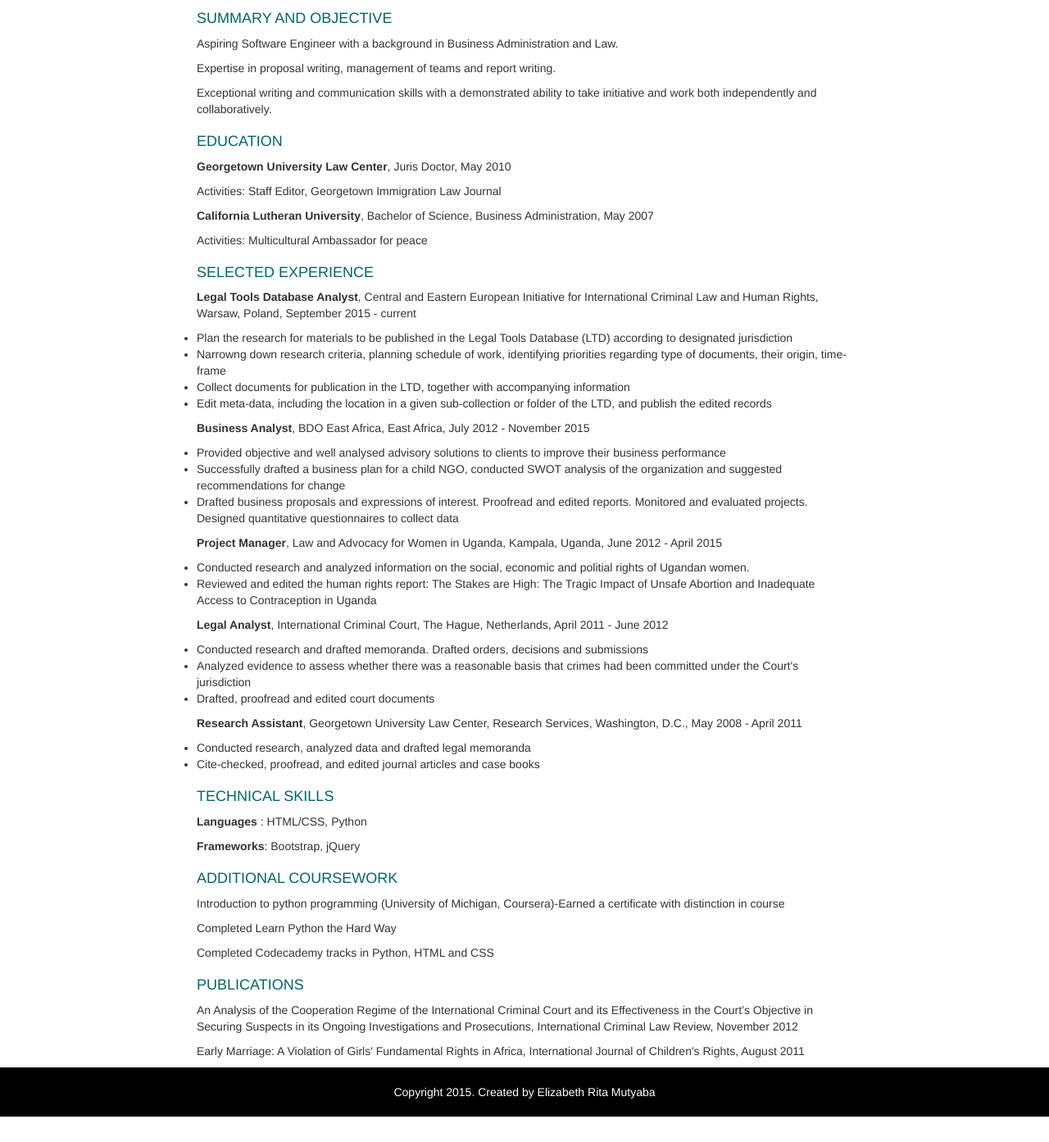
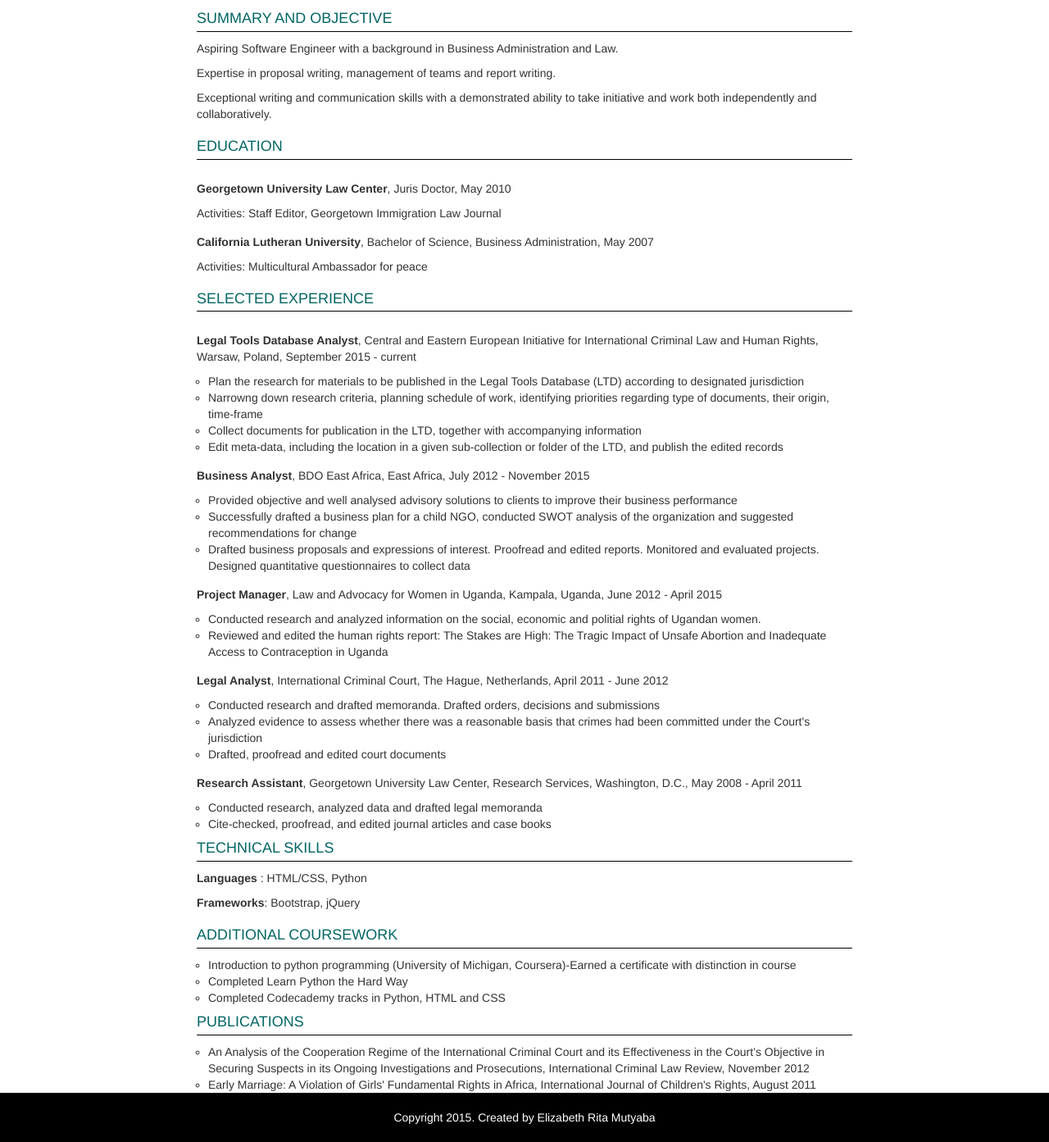
Before and after one commit to lizette112162/resume, a plain HTML site: page templates/resume.html in a window 1280 px wide. Shown: the part 90-1483 px from the top of the page at 82% size. Before the commit the page ends 1452 px from the top, so only its background shows below. Drawn offline with nearby package versions, Linux system fonts and the light colour scheme; files that its build step writes are made by us from their sources.

Commit message:
Renamed Portfolio-style css, style.css, index.html. Added Flask.

```diff
--- a/style-resume.css
+++ b/static/style-resume.css
@@ -32,7 +32,7 @@ body {
 }
 
 ol, ul {
-  /*list-style: none;*/
+  list-style: none;
 }
 blockquote, q {
   quotes: none;
@@ -68,12 +68,40 @@ table {
 }
 
 
-  h4 {
-  font-weight: bold;
+.resume-body h4 {
+  /*font-weight: bold;*/
   display:inline-block;
   color: #036564 !important;
+  border-bottom: 1px solid black;
+  width: 100%;
+  padding: 0 0 5px 0;
 }
 
+.resume-field ul {
+  list-style: circle;
+  padding-left: 14px;
+}
+.resume-field-subtitle {
+  margin:15px 0 10px 0;
+}
+
+/*.resume-field-coursework ul {*/
+  list-style: circle;
+  padding-left: 14px;
+}
+
+/*.resume-field-subtitle {*/
+  /*margin:15px 0 10px 0;*/
+}
+
+/*.resume-field-publications ul{*/
+  /*list-style: circle;*/
+  /*padding-left: 14px;*/
+}
+
+.resume-field-publications {
+  margin:15px 0 10px 0;
+}
 
 #footer {
   background-color: black;
--- a/resume.html
+++ b/templates/resume.html
@@ -31,29 +31,27 @@
   </p>
   </div>
 
-  <div class="resume-body">
-    <h4>SUMMARY AND OBJECTIVE</h4>
-    <p>Aspiring Software Engineer with a background in Business Administration and Law.</p>
-    <p>Expertise in proposal writing, management of teams and report writing.</p>
-    <p>Exceptional writing and communication skills with a demonstrated ability to take initiative and work both independently and collaboratively.</p>
+  <ul class="resume-body">
+    <li>
+      <h4>SUMMARY AND OBJECTIVE</h4>
+      <p>Aspiring Software Engineer with a background in Business Administration and Law.</p>
+      <p>Expertise in proposal writing, management of teams and report writing.</p>
+      <p>Exceptional writing and communication skills with a demonstrated ability to take initiative and work both independently and collaboratively.</p>
+    </li>
 
+    <li class="resume-field">
+      <h4>EDUCATION</h4>
+      <p class="resume-field-subtitle"><strong>Georgetown University Law Center</strong>, Juris Doctor, May 2010</p>
+      <p>Activities: Staff Editor, Georgetown Immigration Law Journal</p>
 
-    <div>
-      <h4>EDUCATION</h4>
-      <p>
-        <strong>Georgetown University Law Center</strong>, Juris Doctor, May 2010
-      </p>
-      <p>Activities: Staff Editor, Georgetown Immigration Law Journal</p>
-      <p>
-        <strong>California Lutheran University</strong>, Bachelor of Science, Business Administration, May 2007
-      </p>
+      <p class="resume-field-subtitle"><strong>California Lutheran University</strong>, Bachelor of Science, Business Administration, May 2007</p>
       <p>Activities: Multicultural Ambassador for peace</p>
-    </div>
+    </li>
 
-  <div>
-    <h4>SELECTED EXPERIENCE</h4>
+  <li class="resume-field">
+    <h4 class="resume-field-title">SELECTED EXPERIENCE</h4>
 
-    <p><strong>Legal Tools Database Analyst</strong>, Central and Eastern European Initiative for International Criminal Law and Human Rights, Warsaw, Poland, September 2015 - current</p>
+    <p class="resume-field-subtitle"><strong>Legal Tools Database Analyst</strong>, Central and Eastern European Initiative for International Criminal Law and Human Rights, Warsaw, Poland, September 2015 - current</p>
     <ul>
       <li>Plan the research for materials to be published in the Legal Tools Database (LTD) according to designated jurisdiction</li>
       <li>Narrowng down research criteria, planning schedule of work, identifying priorities regarding type of documents, their origin, time-frame</li>
@@ -62,7 +60,7 @@
     </ul>
 
 
-    <p><strong>Business Analyst</strong>, BDO East Africa, East Africa, July 2012 - November 2015</p>
+    <p class="resume-field-subtitle"><strong>Business Analyst</strong>, BDO East Africa, East Africa, July 2012 - November 2015</p>
     <ul>
       <li>Provided objective and well analysed advisory solutions to clients to improve their business performance</li>
       <li>Successfully drafted a business plan for a child NGO, conducted SWOT analysis of the organization and suggested recommendations for change</li>
@@ -71,7 +69,7 @@
     </ul>
 
 
-    <p><strong>Project Manager</strong>, Law and Advocacy for Women in Uganda, Kampala, Uganda, June 2012 - April 2015</p>
+    <p class="resume-field-subtitle"><strong>Project Manager</strong>, Law and Advocacy for Women in Uganda, Kampala, Uganda, June 2012 - April 2015</p>
     <ul>
       <li>Conducted research and analyzed information on the social, economic and politial rights of Ugandan women.</li>
       <li>Reviewed and edited the human rights report: The Stakes are High:
@@ -79,38 +77,47 @@
     </ul>
 
 
-    <p><strong>Legal Analyst</strong>, International Criminal Court, The Hague, Netherlands, April 2011 - June 2012</p>
+    <p class="resume-field-subtitle"><strong>Legal Analyst</strong>, International Criminal Court, The Hague, Netherlands, April 2011 - June 2012</p>
     <ul>
       <li>Conducted research and drafted memoranda. Drafted orders, decisions and submissions</li>
       <li>Analyzed evidence to assess whether there was a reasonable basis that crimes had been committed under the Court's jurisdiction</li>
       <li>Drafted, proofread and edited court documents</li>
     </ul>
 
-    <p>
-      <strong>Research Assistant</strong>, Georgetown University Law Center, Research Services, Washington, D.C., May 2008 - April 2011</p>
+    <p class="resume-field-subtitle"> <strong>Research Assistant</strong>, Georgetown University Law Center, Research Services, Washington, D.C., May 2008 - April 2011</p>
     <ul>
       <li>Conducted research, analyzed data and drafted legal memoranda</li>
       <li>Cite-checked, proofread, and edited journal articles and case books</li>
     </ul>
-
+</li>
+<li class="resume-field">
     <h4>TECHNICAL SKILLS</h4>
     <p>
       <strong>Languages </strong>: HTML/CSS, Python</p>
     <p>
       <strong>Frameworks</strong>: Bootstrap, jQuery</p>
+</li>
 
+ <li class="resume-field">
     <h4>ADDITIONAL COURSEWORK</h4>
-    <p>Introduction to python programming (University of Michigan, Coursera)-Earned a certificate with distinction in course</p>
-    <p>Completed Learn Python the Hard Way</p>
-    <p>Completed Codecademy tracks in Python, HTML and CSS</p>
+  <ul>
+    <li>Introduction to python programming (University of Michigan, Coursera)-Earned a certificate with distinction in course</li>
+    <li>Completed Learn Python the Hard Way</li>
+    <li>Completed Codecademy tracks in Python, HTML and CSS</li>
+  </ul>
+</li>
 
+
+<li class="resume-field">
     <h4>PUBLICATIONS</h4>
-    <p>An Analysis of the Cooperation Regime of the International Criminal Court and
+  <ul>
+    <li>An Analysis of the Cooperation Regime of the International Criminal Court and
       its Effectiveness in the Court’s Objective in Securing Suspects in its Ongoing Investigations and Prosecutions,
-      International Criminal Law Review, November 2012</p>
-    <p>Early Marriage: A Violation of Girls' Fundamental Rights in Africa, International Journal of Children's Rights, August 2011</p>
-  </div>
-</div>
+      International Criminal Law Review, November 2012</li>
+    <li>Early Marriage: A Violation of Girls' Fundamental Rights in Africa, International Journal of Children's Rights, August 2011</li>
+  </ul>
+  </li>
+</ul>
   <footer id="footer">Copyright 2015. Created by Elizabeth Rita Mutyaba</footer>
 </body>
 
```
Also changed, not shown: templates/about.html (renamed from index.html, +5 -5 lines), static/coming soon image.jpg (renamed from coming soon image.jpg), static/page-coming-soon.jpg (renamed from page-coming-soon.jpg), static/portfolio-style.css (renamed from Portfolio-style.css), static/style.css (renamed from style.css), templates/portfolio.html (renamed from Portfolio.html), 1 other file.
